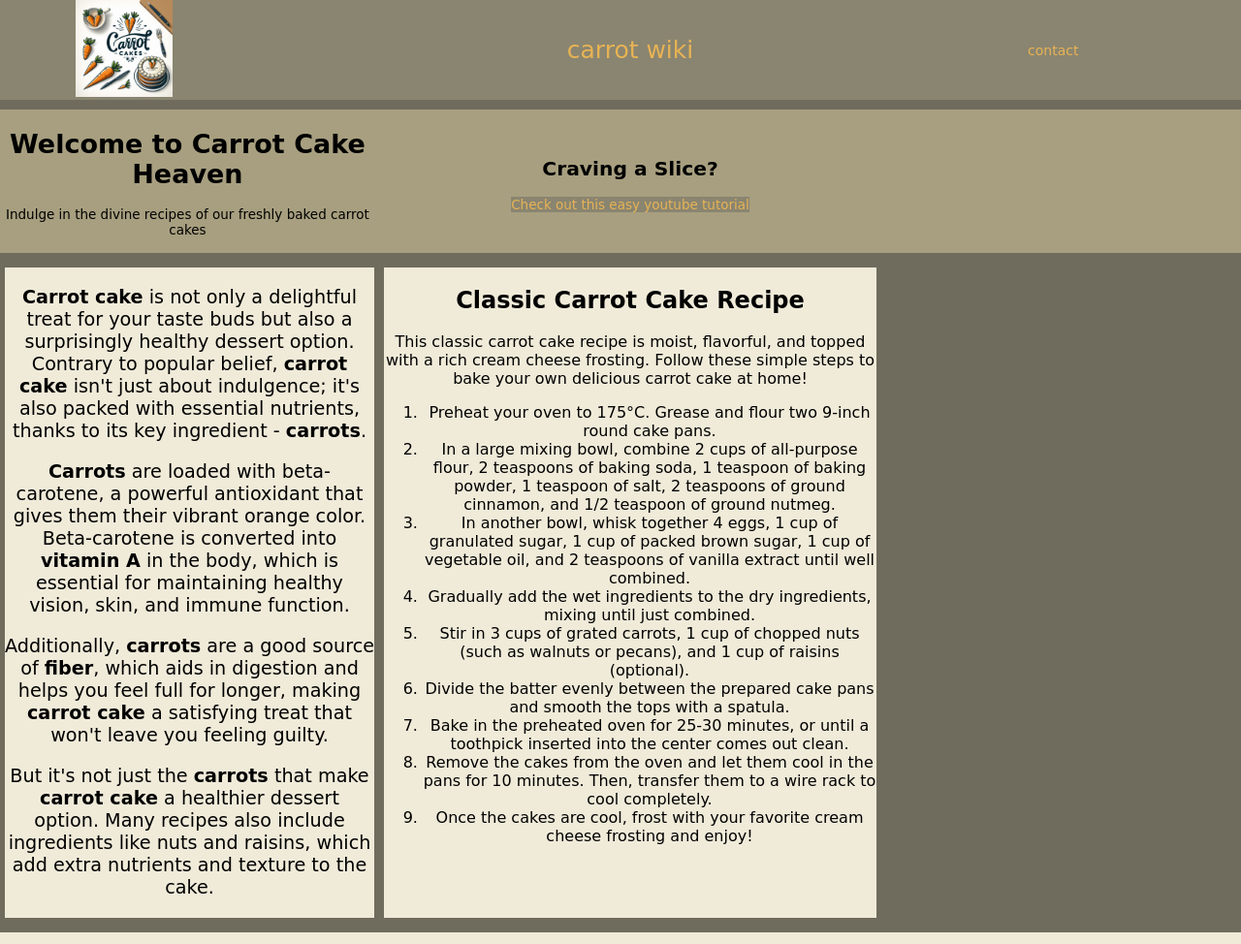
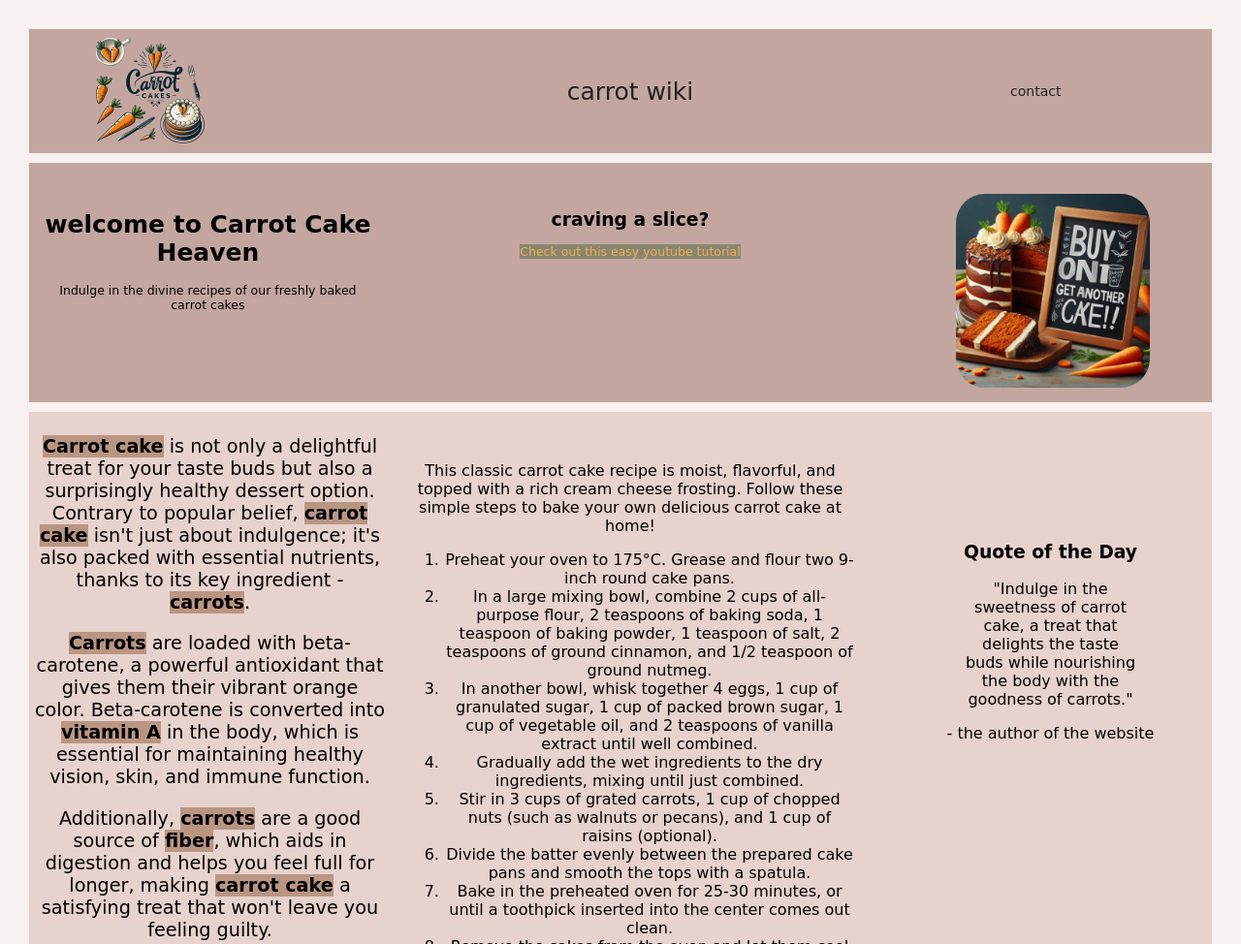
Before and after one commit to martaelk/homework_html, a plain HTML site: page homework2_CSS.html in a window 1280 px wide. Shown: the top 974 px of the page at 97% size. Drawn offline with Linux system fonts and the light colour scheme.

Commit message:
not finisged

```diff
--- a/homework2_CSS.html
+++ b/homework2_CSS.html
@@ -10,7 +10,7 @@
     <header>
 
         <div class="brand">
-            <img src="pics/brand.jpg" alt="Carrot cakes logo" height="100">
+            <img src="pics/brand-removebg-preview.png" alt="Carrot cakes logo" height="125px">
 
         </div>
 
@@ -27,30 +27,31 @@
 
     <div class="hero">
         <div class="feature">
-           <h1>Welcome to Carrot Cake Heaven</h1>
+           <h1>welcome to Carrot Cake Heaven</h1>
             <p>Indulge in the divine recipes of our freshly baked carrot cakes</p>
         </div>
 
         <div class="action">
-            <h2>Craving a Slice?</h2>
+            <h2>craving a slice?</h2>
             <a href="https://www.youtube.com/watch?v=cVO7WOlJFY8" class="tutorial">Check out this easy youtube tutorial</a>
+        </div>
+
+    <div class="desktop-ad">
+
+        <a href="https://www.lapsasmaja.lv/kukas-un-saldumi/kukas/burkanu-kuka-ar-mandelem-un-bruklenem"><img src="pics/add.jpg" alt="Ad picture for carrot cake" style="height:200px;"></a>
     </div>
 </div>
 
-    <div class="desktop-ad">
-        <h2>Special Offer!</h2>
-        <a href="https://www.lapsasmaja.lv/kukas-un-saldumi/kukas/burkanu-kuka-ar-mandelem-un-bruklenem"><img src="pics/add.jpg" alt="Ad picture for carrot cake" style="height:200px;"></a>
-    </div>
     <main>
         <div class="article-feature">
             <p><strong>Carrot cake</strong> is not only a delightful treat for your taste buds but also a surprisingly healthy dessert option. Contrary to popular belief, <strong>carrot cake</strong> isn't just about indulgence; it's also packed with essential nutrients, thanks to its key ingredient - <strong>carrots</strong>.</p>
             <p><strong>Carrots</strong> are loaded with beta-carotene, a powerful antioxidant that gives them their vibrant orange color. Beta-carotene is converted into <strong>vitamin A</strong> in the body, which is essential for maintaining healthy vision, skin, and immune function.</p>
             <p>Additionally, <strong>carrots</strong> are a good source of <strong>fiber</strong>, which aids in digestion and helps you feel full for longer, making <strong>carrot cake</strong> a satisfying treat that won't leave you feeling guilty.</p>
-            <p>But it's not just the <strong>carrots</strong> that make <strong>carrot cake</strong> a healthier dessert option. Many recipes also include ingredients like nuts and raisins, which add extra nutrients and texture to the cake.</p>
+            <p>But it's not just the carrots that make carrot cake a <strong>healthier dessert </strong>option. Many recipes also include ingredients like nuts and raisins, which add extra nutrients and texture to the cake.</p>
 
         </div>
         <div class="article-listing">
-            <h2>Classic Carrot Cake Recipe</h2>
+
             <p>This classic carrot cake recipe is moist, flavorful, and topped with a rich cream cheese frosting. Follow these simple steps to bake your own delicious carrot cake at home!</p>
             <ol>
                 <li>Preheat your oven to 175°C. Grease and flour two 9-inch round cake pans.</li>
@@ -64,7 +65,6 @@
                 <li>Once the cakes are cool, frost with your favorite cream cheese frosting and enjoy!</li>
             </ol>
         </div>
-    </main>
 
         <div class="sidebar">
             <div class="sidebar-feature">
@@ -76,6 +76,9 @@
             </div>
         </div>
 
+    </main>
+
+
     <footer>
         <div class="footer">
             <p>Marta Kivkule, 2024</p>
--- a/styles/styleh2.css
+++ b/styles/styleh2.css
@@ -1,7 +1,7 @@
 body {
-    background: rgb(111, 108, 94);
+    background: #F7F1F0;
     font-family: cursive;
-    margin: 0;
+    margin: 30px;
     font-size: 16px;
     text-align: center;
     height: 100vh;
@@ -21,7 +21,7 @@ header {
 
     align-items: center;
     padding-bottom: 1px solid  rgb(97, 95, 83);
-    background: rgb(138, 133, 112);
+    background: #c3a6a0;
     grid-area: header;
     font-size: 14px;
     display: grid;
@@ -39,13 +39,13 @@ header {
     justify-self: center;
     font-size: 25px;
     text-decoration: none;
-    color: #e7b354;
+    color: #262220;
   }
 
 
   .tools a {
     float: left;
-    color: #e7b354;
+    color: #262220;
     text-align: center;
     padding: 14px 16px;
     text-decoration: none;
@@ -56,12 +56,13 @@ header {
     grid-area: hero;
     display: grid;
     padding: 2px;
-    grid-template-columns: 30% 40% 20%;
+    grid-template-columns: 30% 40% 30%;
     grid-gap: 10px;
     grid-template-areas:
-        "feature action";
-    background: rgb(167, 159, 127);
-    font-size: 13.5px;
+        "feature action ad";
+    background: #c3a6a0;
+    font-size: 12.5px;
+
   }
 
   .hero .action  {
@@ -81,35 +82,52 @@ header {
 
   .hero .feature  {
     grid-area: feature;
+
+
+    padding: 10px;
+    margin-top: 20px;
   }
 
-  /* .desktop-ad {
-    grid-area: ad;
-    background: rgb(138, 133, 112);
-  } */
+  .hero .desktop-ad {
 
+    padding: 10px;
+    margin-top: 20px;
+  }
+  .desktop-ad:hover {
+    opacity: 0.5;
+}
+  .hero .desktop-ad  img {
+    border-radius: 15%;
+
+  }
 
   main {
     grid-area: body;
     display: grid;
     padding: 5px;
-    grid-template-columns: 30% 40% 10%;
+    grid-template-columns: 30% 40% 30%;
     grid-gap: 10px;
     grid-template-areas:
         "feature listing sidebar";
+    background: #e7d2ce;
 
   }
 
 main .article-feature {
     grid-area: feature;
-    background: rgb(240, 235, 217);
+
   }
 
   .article-feature h2 {
-    font-size: 2.5rem;
+    font-size: 1.5rem;
     margin-bottom: 20px;
 
+
 }
+b, strong {
+  background: #b99682;
+  }
+
 .article-feature p {
     font-size: 1.2rem;
 
@@ -117,24 +135,81 @@ main .article-feature {
 
 main .article-listing {
   grid-area: listing;
-  background: rgb(240, 235, 217);
+
+  padding: 10px;
+  margin-top: 20px;
+
 }
 
 
 
-.sidebar {
-  display: grid;
+main .sidebar {
+  grid-area: sidebar;
+  padding: 50px;
+  margin-top: 60px;
+
 
 }
 
-.sidebar .sidebar-feature {
-  display: grid;
-  grid-area: sidebar;
-  background: rgb(240, 235, 217);
+main .sidebar .sidebar-feature {
+  /*  */
 }
 
 footer {
   grid-area: footer;
-  background: rgb(240, 235, 217);
+  background: #a15c38;
 
 }
+
+
+/* @media (min-width: 576px) {
+  body {
+    grid-template-rows: auto auto 1fr auto auto;
+    grid-template-areas:
+        "header"
+        "hero"
+        "body"
+        "sidebar"
+        "footer";
+  }
+  header {
+    grid-template-columns: 1fr 2fr 1fr;
+    grid-template-areas:
+        "brand nav tools";
+  }
+  .hero {
+    grid-template-areas:
+        "feature"
+        "action";
+  }
+/* .hero .feature {
+  display: flex;
+} */
+
+
+
+  /* main {
+    grid-template-columns: 2fr 1fr;
+    grid-template-rows: auto auto;
+    grid-template-areas:
+        "feature ad"
+        "listing listing";
+  }
+
+
+  .sidebar {
+    display: grid;
+  }
+
+  .desktop-ad img {
+    width: 100px;
+
+  } */ */
+
+
+
+
+
+  @media (min-width: 992px) {
+
+  }
```
Also changed, not shown: pics/brand-removebg-preview.png (added). Lines whose indentation alone changed are shown as unchanged.
